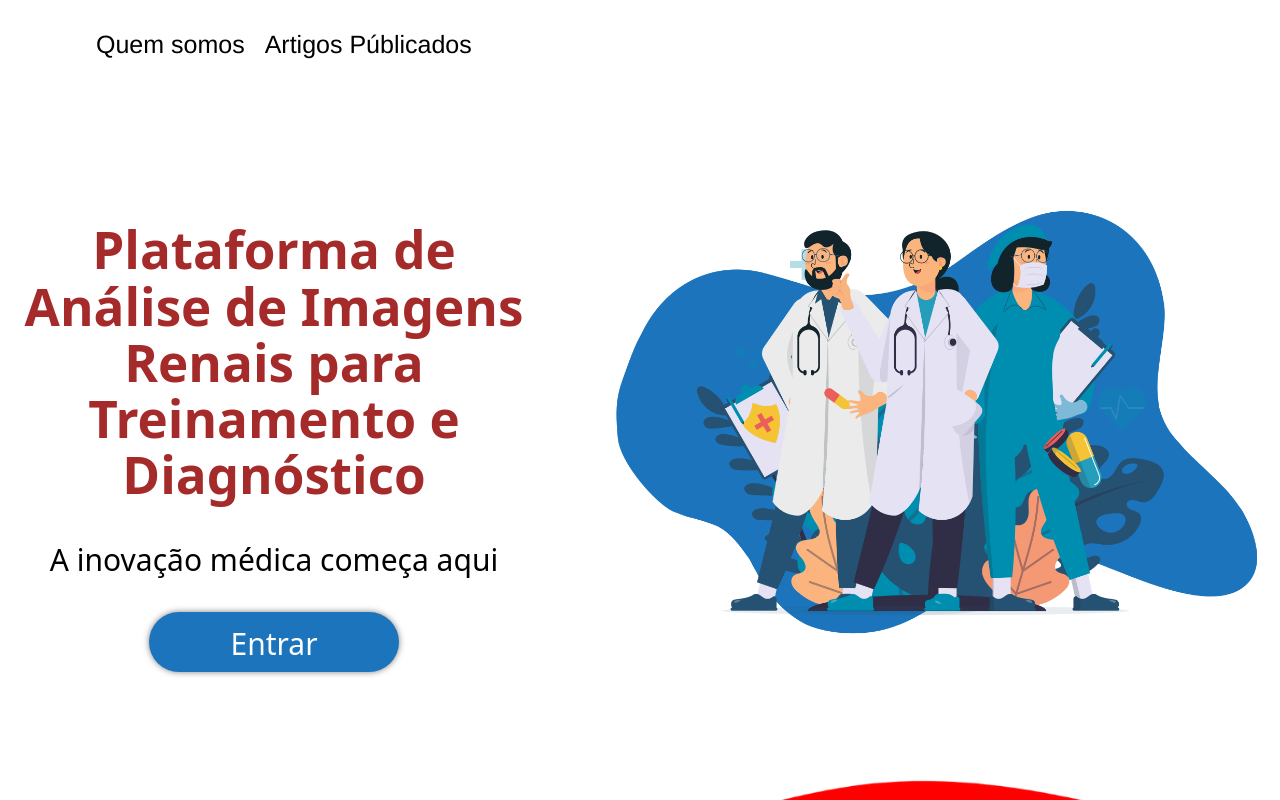
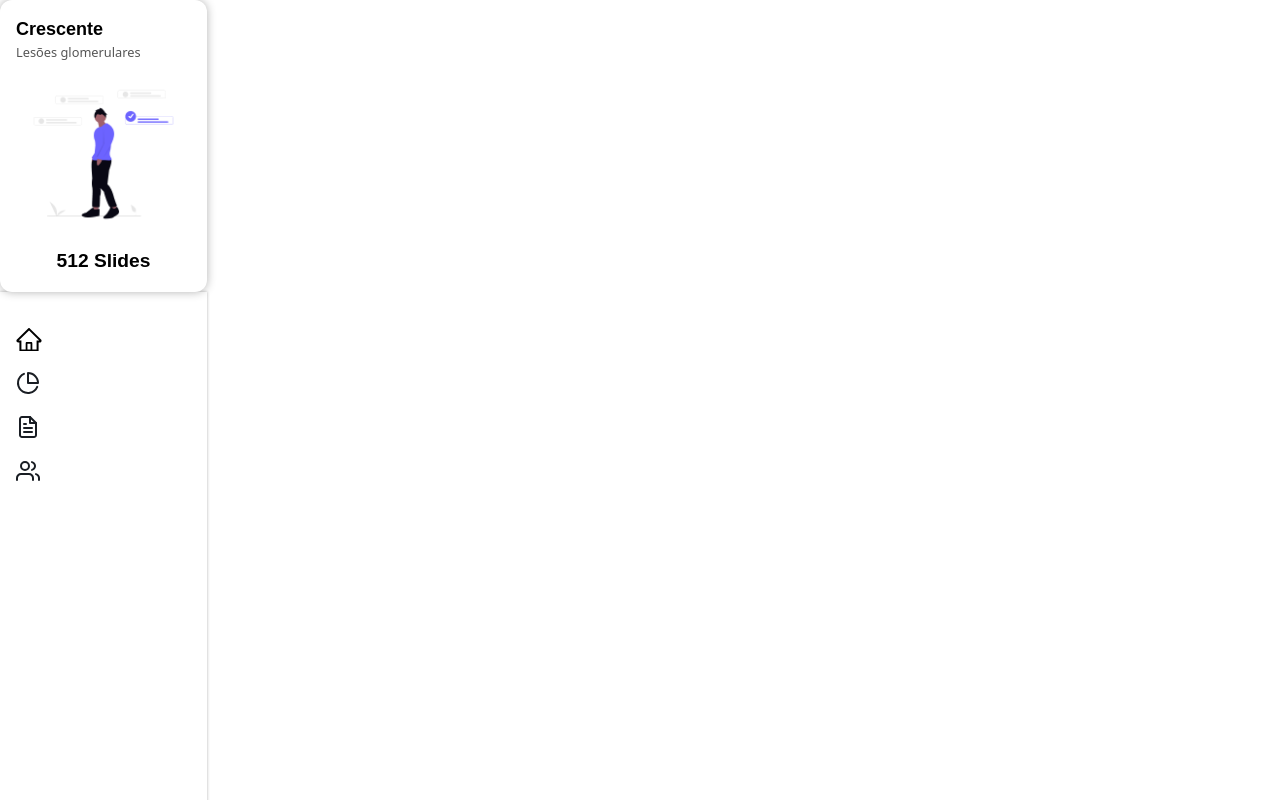
Before and after one commit to CaioBrun0/Glomerulus, a React (Vite) app: page / in a window 1280 px wide. Shown: the top 800 px of the page. Built offline with nearby package versions, Linux system fonts and the light colour scheme.

Commit message:
Criando o componente card principal e o componente menu lateral

```diff
--- /dev/null
+++ b/src/components/Menu/Menu.css
@@ -0,0 +1,43 @@
+/* Garante que body e html ocupem 100% da altura da tela */
+html, body {
+  height: 100%;
+  margin: 0;
+  padding: 0;
+  justify-content: start;
+  align-items: start;
+}
+
+/* Atualiza a .principal para ocupar altura total e se ajustar */
+.principal {
+  display: flex;
+  align-items: start;
+  flex-direction: column;
+  height: 100vh; /* ocupa a altura total da viewport */
+  width: 100%;
+  background-color: white;
+  padding: 1rem;
+  box-sizing: border-box;
+  box-shadow: 0 0 3px rgba(0,0,0,0.3);
+}
+
+/* Ícones com animação */
+.icon {
+  display: flex;
+  max-width: 26px;
+  height: auto;
+  margin-bottom: 1rem;
+  margin-top: 20px;
+  cursor: pointer;
+  transition: transform 0.2s ease-in-out;
+}
+
+
+
+.icon:hover {
+  transform: scale(1.1);
+}
+
+.principal img {
+  width: 100%;
+  max-width: 26px;
+}
--- /dev/null
+++ b/src/components/Menu/Menu.jsx
@@ -0,0 +1,60 @@
+// Menu.jsx
+import './Menu.css';
+
+function Menu() {
+  return (
+    <div className="principal">
+      <div className="icons">
+
+        {/* HOME */}
+        <div className='icon-wrapper'>
+            <svg className="icon home" xmlns="http://www.w3.org/2000/svg" width="30" height="27" viewBox="0 0 30 27" fill="none">
+            <path d="M28.8986 13.2833L16.5387 1.1053L15.7102 0.288604C15.5214 0.103748 15.2661 0 15.0001 0C14.734 0 14.4787 0.103748 14.2899 0.288604L1.1015 13.2833C0.908072 13.4732 0.755206 13.6994 0.65192 13.9485C0.548634 14.1976 0.497023 14.4646 0.500133 14.7338C0.512928 15.8437 1.45016 16.7298 2.57612 16.7298H3.93559V27H26.0645V16.7298H27.4528C27.9998 16.7298 28.5148 16.5185 28.9018 16.137C29.0924 15.9497 29.2434 15.727 29.3461 15.4818C29.4488 15.2366 29.5011 14.9738 29.5 14.7085C29.5 14.1725 29.2857 13.6648 28.8986 13.2833ZM16.7914 24.7296H13.2088V18.297H16.7914V24.7296ZM23.7614 14.4594V24.7296H18.8386V17.5402C18.8386 16.8433 18.266 16.2789 17.5591 16.2789H12.4411C11.7341 16.2789 11.1616 16.8433 11.1616 17.5402V24.7296H6.23869V14.4594H3.16789L15.0033 2.80176L15.7422 3.53017L26.8354 14.4594H23.7614Z" fill="black"/>
+            </svg>
+            {/* <span className='icon-label'>Home</span> */}
+        </div>
+
+        {/* HISTORY */}
+        <div className='icon-wrapper'>
+            <svg className="icon history" xmlns="http://www.w3.org/2000/svg" width="24" height="24" viewBox="0 0 24 24" fill="none">
+                <path d="M21.2099 15.8901C20.5737 17.3946 19.5787 18.7203 18.3118 19.7514C17.0449 20.7825 15.5447 21.4875 13.9424 21.8049C12.34 22.1222 10.6843 22.0422 9.12006 21.5719C7.55578 21.1015 6.13054 20.2551 4.96893 19.1067C3.80733 17.9583 2.94473 16.5428 2.45655 14.984C1.96837 13.4252 1.86948 11.7706 2.16851 10.1647C2.46755 8.55886 3.15541 7.05071 4.17196 5.77211C5.18851 4.49351 6.5028 3.4834 7.99992 2.83008" stroke="#191D23" strokeWidth="2" strokeLinecap="round" strokeLinejoin="round"/>
+                <path d="M22 12C22 10.6868 21.7413 9.38642 21.2388 8.17317C20.7362 6.95991 19.9997 5.85752 19.0711 4.92893C18.1425 4.00035 17.0401 3.26375 15.8268 2.7612C14.6136 2.25866 13.3132 2 12 2V12H22Z" stroke="#191D23" strokeWidth="2" strokeLinecap="round" strokeLinejoin="round"/>
+            </svg>
+            {/* <span className='icon-label'>Histórico</span> */}
+        </div>
+
+        {/* FORMS */}
+        <div className='icon-wrapper'>
+            <svg className='icon forms' xmlns="http://www.w3.org/2000/svg" width="24" height="24" viewBox="0 0 24 24" fill="none">
+                <path d="M14 2H6C5.46957 2 4.96086 2.21071 4.58579 2.58579C4.21071 2.96086 4 3.46957 4 4V20C4 20.5304 4.21071 21.0391 4.58579 21.4142C4.96086 21.7893 5.46957 22 6 22H18C18.5304 22 19.0391 21.7893 19.4142 21.4142C19.7893 21.0391 20 20.5304 20 20V8L14 2Z" stroke="#191D23" strokeWidth="2" strokeLinecap="round" strokeLinejoin="round"/>
+                <path d="M16 17H8" stroke="#191D23" strokeWidth="2" strokeLinecap="round" strokeLinejoin="round"/>
+                <path d="M16 13H8" stroke="#191D23" strokeWidth="2" strokeLinecap="round" strokeLinejoin="round"/>
+                <path d="M10 9H8" stroke="#191D23" strokeWidth="2" strokeLinecap="round" strokeLinejoin="round"/>
+                <path d="M14 2V8H20" stroke="#191D23" strokeWidth="2" strokeLinecap="round" strokeLinejoin="round"/>
+            </svg>
+            {/* <span className='icon-label'>ùltimo Formulário</span> */}
+        </div>
+        {/* ADM */}
+        <div className='icon-wrapper'>
+            <svg className='icon adm' xmlns="http://www.w3.org/2000/svg" width="24" height="24" viewBox="0 0 24 24" fill="none">
+                <path d="M23 21V19C22.9993 18.1136 22.7044 17.2527 22.1614 16.5522C21.6184 15.8517 20.8581 15.3515 20 15.1299" stroke="#191D23" strokeWidth="2" strokeLinecap="round" strokeLinejoin="round"/>
+                <path d="M17 21V19C17 17.9391 16.5786 16.9217 15.8284 16.1716C15.0783 15.4214 14.0609 15 13 15H5C3.93913 15 2.92172 15.4214 2.17157 16.1716C1.42143 16.9217 1 17.9391 1 19V21" stroke="#191D23" strokeWidth="2" strokeLinecap="round" strokeLinejoin="round"/>
+                <path d="M16 3.12988C16.8604 3.35018 17.623 3.85058 18.1676 4.55219C18.7122 5.2538 19.0078 6.11671 19.0078 7.00488C19.0078 7.89305 18.7122 8.75596 18.1676 9.45757C17.623 10.1592 16.8604 10.6596 16 10.8799" stroke="#191D23" strokeWidth="2" strokeLinecap="round" strokeLinejoin="round"/>
+                <path d="M9 11C11.2091 11 13 9.20914 13 7C13 4.79086 11.2091 3 9 3C6.79086 3 5 4.79086 5 7C5 9.20914 6.79086 11 9 11Z" stroke="#191D23" strokeWidth="2" strokeLinecap="round" strokeLinejoin="round"/>
+            </svg>
+            {/* <span className='icon-label'>Administradores</span> */}
+        </div>
+      </div>
+
+      {/* OUT */}
+      <div className='icon-wrapper'>
+        <svg className='icon out' xmlns="http://www.w3.org/2000/svg" width="36" height="33" viewBox="0 0 36 33" fill="none">
+            <path d="M14.8661 0V32.635L26.2768 29.5851V3.05003L14.8661 0ZM27.7182 1.92457L27.7232 2.09118V4.21731H29.0089V1.92615L27.7182 1.92457ZM6.99107 1.92615V10.3225H8.4375V3.21493H13.4196V1.92615H6.99107ZM27.7232 5.50609V6.65167H29.0089V5.50609H27.7232ZM27.7232 7.94044V24.8377H29.0089V7.94044H27.7232ZM8.4375 12.1452V14.6707H0.723214V17.9643H8.4375V20.4898L13.1202 16.3175L8.4375 12.1452ZM17.0357 14.5991C17.5682 14.5991 18 15.3685 18 16.3175C18 17.2665 17.5682 18.0359 17.0357 18.0359C16.5032 18.0359 16.0714 17.2665 16.0714 16.3175C16.0714 15.3685 16.5032 14.5991 17.0357 14.5991ZM8.4375 22.3125H6.99107V30.0645H8.4375V22.3125ZM27.7232 26.1265V27.1289H29.0089V26.1265H27.7232ZM27.7232 28.4177V30.0645H29.0089V28.4177H27.7232ZM0 31.7112V33H13.4196V31.7112H0ZM23.356 31.7112L18.5345 33H36V31.7112H23.356Z" fill="black"/>
+        </svg>
+        {/* <span className='icon-label'>Sair</span> */}
+      </div>
+    </div>
+  );
+}
+
+export default Menu;
--- /dev/null
+++ b/src/components/cardAmbiente/cardAmbiente.css
@@ -0,0 +1,98 @@
+body {
+    display: flex;
+    justify-content: center;
+}
+
+.card {
+  color: black;
+  position: relative;
+  width: 175px;
+  max-width: 310px;
+  height: 260px;
+  border-radius: 12px;
+  overflow: hidden;
+  cursor: pointer;
+  box-shadow: 0 0 10px rgba(0,0,0,0.3);
+  background-color: white;
+  display: flex;
+  flex-direction: column;
+  justify-content: space-between;
+  padding: 1rem;
+}
+
+.card-header {
+  align-self: flex-start;
+  text-align: left;
+}
+
+.card-header h2 {
+  font-family: sans-serif;
+  font-size: 18px;
+  margin: 0;
+}
+
+.card-header p {
+  font-size: 0.8rem;
+  margin: 0;
+  color: #555;
+}
+
+.card:hover {
+  box-shadow: 0 0 10px rgba(0,0,200,0.3);
+
+}
+
+.card-image {
+  position: relative;
+  width: 100%;
+  height: 300px;
+  display: flex;
+  justify-content: center;
+  align-items: center;
+}
+
+.card-image .img {
+  position: absolute;
+  width: 100%;
+  height: 100%;
+  object-fit: contain;
+  transition: opacity 0.4s ease-in-out;
+}
+
+.card-image .hover {
+  opacity: 0;
+}
+
+.card:hover .hover {
+  opacity: 1;
+}
+
+.card:hover .normal {
+  opacity: 0;
+}
+
+.card-footer {
+  text-align: center;
+}
+
+.card-footer h2 {
+  font-family: sans-serif;
+  font-size: 1.2rem;
+  margin: 0;
+}
+
+@media (max-width: 480px) {
+  .card {
+    max-width: 90%;
+    height: auto;
+  }
+
+  .card-image {
+    height: 120px;
+  }
+
+  .card-header h2,
+  .card-footer h2 {
+    font-size: 0.9rem;
+  }
+}
--- /dev/null
+++ b/src/components/cardAmbiente/cardAmbiente.jsx
@@ -0,0 +1,26 @@
+// Card.jsx
+import './CardAmbiente.css';
+import cardBody from '../../assets/card-body.png';
+import cardBodyHover from '../../assets/card-body-hover.png';
+
+function CardAmbiente({ onClick, type, amount }) {
+  return (
+    <div className="card" onClick={onClick}>
+      <div className="card-header">
+        <h2>{type}</h2>
+        <p>Lesões glomerulares</p>
+      </div>
+
+      <div className="card-image">
+        <img src={cardBody} alt="default" className="img normal" />
+        <img src={cardBodyHover} alt="hover" className="img hover" />
+      </div>
+
+      <div className="card-footer">
+        <h2>{amount} Slides</h2>
+      </div>
+    </div>
+  );
+}
+
+export default CardAmbiente;
--- a/src/main.jsx
+++ b/src/main.jsx
@@ -3,9 +3,12 @@ import { createRoot } from 'react-dom/client'
 import './index.css'
 import Landing from './pages/LandingPage/Landing.jsx'
 import Login from './pages/Login/Login.jsx'
+import CardAmbiente from './components/cardAmbiente/cardAmbiente.jsx'
+import Menu from './components/Menu/Menu.jsx'
+import Home from './pages/HomePage/Home.jsx'
 
 createRoot(document.getElementById('root')).render(
   <StrictMode>
-    <Landing />
+    <Home/>
   </StrictMode>,
 )
--- /dev/null
+++ b/src/pages/HomePage/Home.css
@@ -0,0 +1,4 @@
+body{
+    display: flex;
+
+}
--- /dev/null
+++ b/src/pages/HomePage/Home.jsx
@@ -0,0 +1,15 @@
+import Menu from "../../components/Menu/Menu"
+import CardAmbiente from "../../components/cardAmbiente/cardAmbiente"
+import "./Home.css"
+
+
+function Home() {
+    return(
+        <>
+        <CardAmbiente type="Crescente" amount={512} />
+        <Menu/>
+        </>
+    )
+}
+
+export default Home
```
Also changed, not shown: src/routes.jsx (+23 -23 lines), src/assets/card-body-hover.png (added), src/assets/card-body.png (added).
